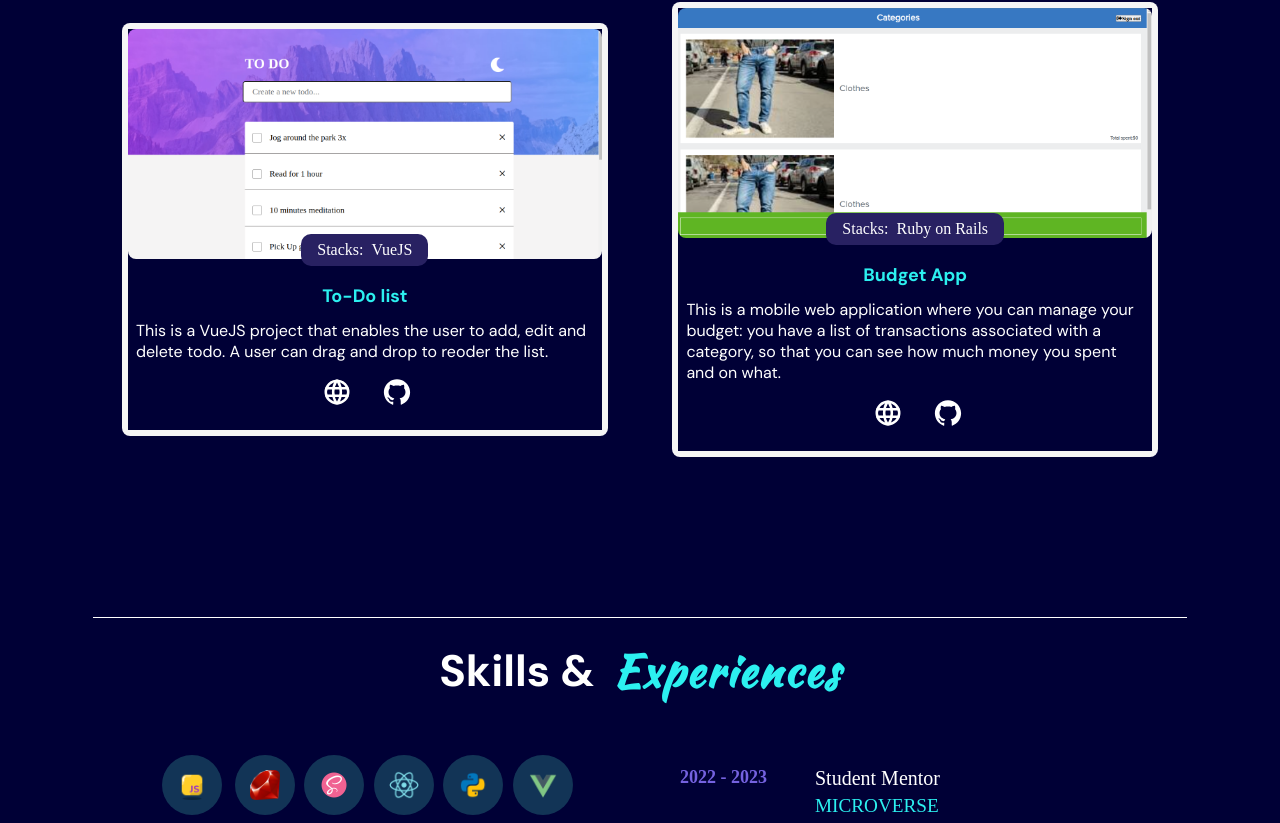
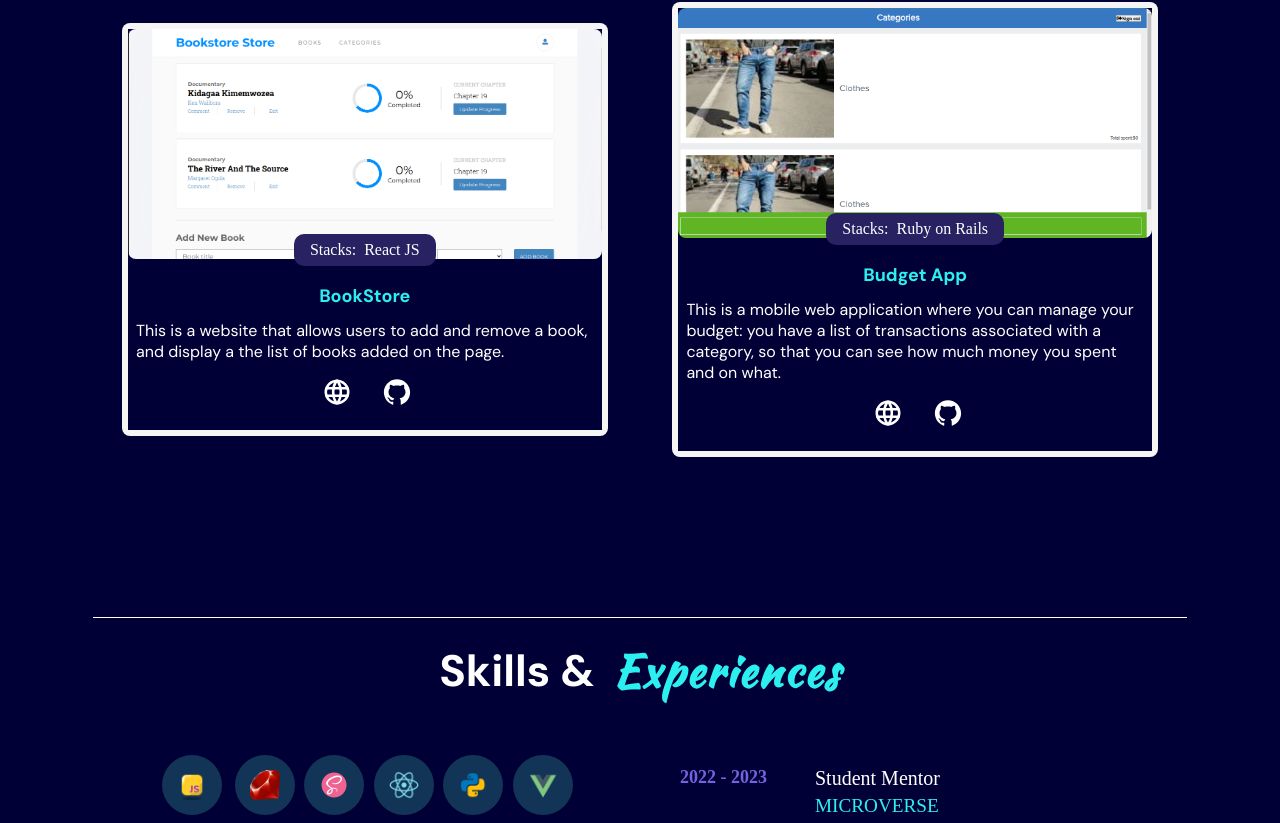
Before and after one commit to AbdimulhinYussuf3675/Portfoliov2, a React (Create React App) app: page / in a window 1280 px wide. Shown: the part 2922-3745 px from the top of the page. Built offline with nearby package versions, Linux system fonts and the light colour scheme.

Commit message:
Update project

```diff
--- a/src/container/Project/Projects.js
+++ b/src/container/Project/Projects.js
@@ -8,7 +8,7 @@ import './Project.scss';
 import blog from '../../assets/projects/blog.png';
 import leaderboad from '../../assets/projects/leadbod.jpeg';
 import mnet from '../../assets/projects/1678431582874.jpeg';
-import todolist from '../../assets/projects/todo.png';
+import bookStore from '../../assets/projects/bookstore.png';
 import budget from '../../assets/projects/butget.png';
 import space from '../../assets/projects/space.png';
 
@@ -50,13 +50,12 @@ const worksData = [
     codeLink: 'https://github.com/AbdimulhinYussuf3675/Bookstore',
   },
   {
-    title: 'To-Do list',
-    description:
-      'This is a VueJS project that enables the user to add, edit and delete todo. A user can drag and drop to reoder the list.',
-    tags: ['VueJS'],
-    imgUrl: todolist,
-    projectLink: 'https://abdimulhinvue-to-do-l-ist.vercel.app/',
-    codeLink: 'https://github.com/AbdimulhinYussuf3675/Vue_To_do-LIst',
+    title: 'BookStore',
+    description: 'This is a website that allows users to add and remove a book, and display a the list of books added on the page.',
+    tags: ['React JS', 'JavaScript'],
+    imgUrl: bookStore,
+    projectLink: 'https://adam-store.onrender.com/',
+    codeLink: 'https://github.com/AbdimulhinYussuf3675/Bookstore',
   },
   {
     title: 'Budget App',
```
Also changed, not shown: src/assets/projects/bookstore.png (added), src/assets/projects/todo.png (deleted).
